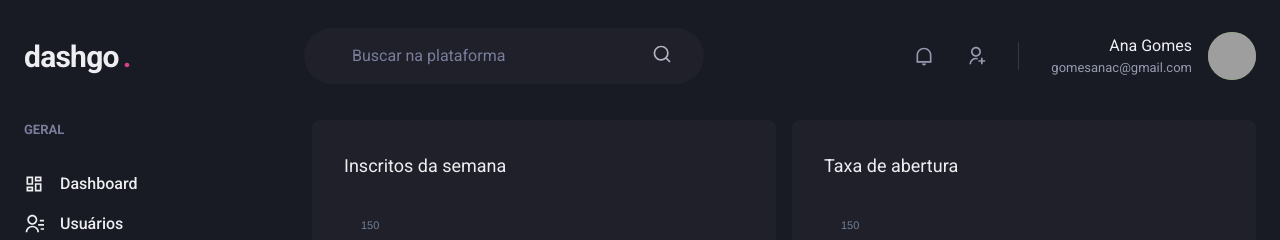
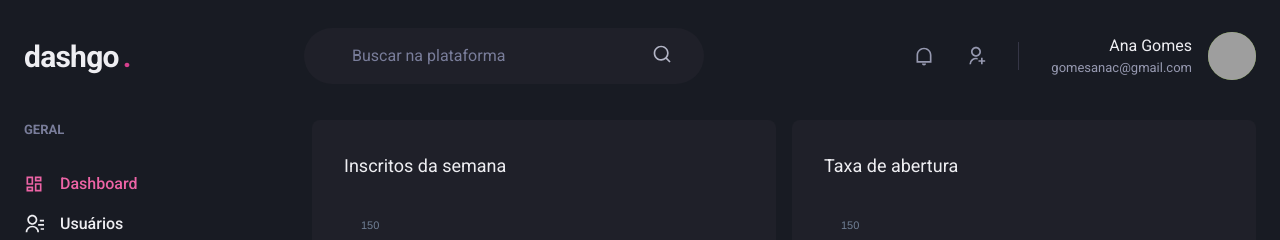
Before and after one commit to gomesanac/ignite-reactjs, a Next.js app in the folder reactjs/dashgo/: page /dashboard in a window 1280 px wide. Shown: the top 240 px of the page. Built offline with nearby package versions, Linux system fonts and the light colour scheme; grey boxes are pictures that could not be loaded.

Commit message:
feat(dashgo): implementa ActiveLink

```diff
--- /dev/null
+++ b/reactjs/dashgo/src/components/ActiveLink.tsx
@@ -0,0 +1,35 @@
+import Link, { LinkProps } from 'next/link';
+import { useRouter } from 'next/router';
+import { cloneElement, ReactElement } from 'react';
+
+interface ActiveLinkProps extends LinkProps {
+  children: ReactElement;
+  shouldMatchExactHref?: boolean;
+}
+
+export function ActiveLink({
+  children,
+  shouldMatchExactHref = false,
+  ...rest
+}: ActiveLinkProps) {
+  const { asPath } = useRouter();
+
+  let isActive = false;
+
+  if (shouldMatchExactHref && (asPath === rest.href || asPath === rest.as)) {
+    isActive = true;
+  }
+
+  if (
+    !shouldMatchExactHref &&
+    (asPath.startsWith(String(rest.href)) || asPath.startsWith(String(rest.as)))
+  ) {
+    isActive = true;
+  }
+
+  return (
+    <Link {...rest}>
+      {cloneElement(children, { color: isActive ? 'pink.400' : 'gray.50' })}
+    </Link>
+  );
+}
--- a/reactjs/dashgo/src/components/Sidebar/NavLink.tsx
+++ b/reactjs/dashgo/src/components/Sidebar/NavLink.tsx
@@ -1,8 +1,8 @@
 import { ElementType } from 'react';
 
-import Link from 'next/link';
+import { Icon, Link as ChakraLink, Text, LinkProps as ChakraLinkProps } from '@chakra-ui/react';
 
-import { Icon, Link as ChakraLink, Text, LinkProps as ChakraLinkProps } from '@chakra-ui/react';
+import { ActiveLink } from '../ActiveLink';
 
 interface NavLinkProps extends ChakraLinkProps {
   icon: ElementType;
@@ -12,13 +12,13 @@
 
 export function NavLink({ icon, href, children, ...rest }: NavLinkProps) {
   return (
-    <Link href={href} passHref>
+    <ActiveLink href={href} passHref>
       <ChakraLink display="flex" alignItems="center" {...rest}>
         <Icon as={icon} fontSize="20" />
         <Text ml="4" fontWeight="medium">
           {children}
         </Text>
       </ChakraLink>
-    </Link>
+    </ActiveLink>
   );
 };
```
